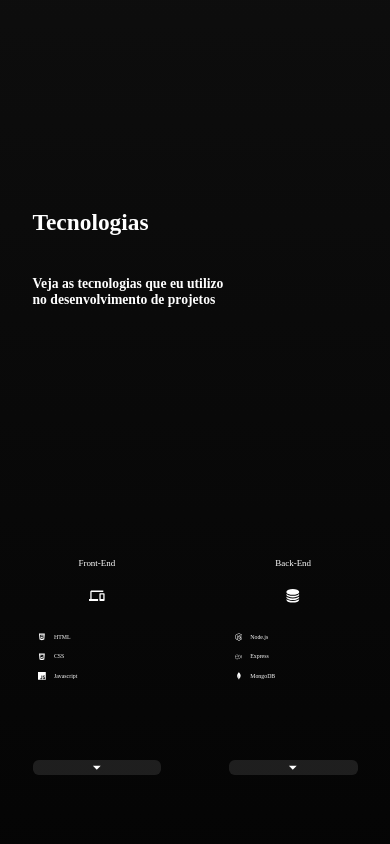
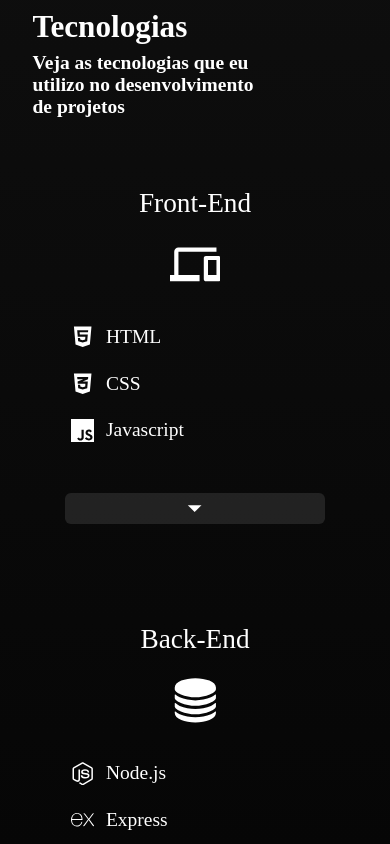
Before and after one commit to Rauatorres/meu-site, a React (Create React App) app: page / in a window 390 px wide. Shown: the part 1500-2344 px from the top of the page. Built offline with nearby package versions, Linux system fonts and the light colour scheme.

Commit message:
finalizando responsividade em área de tecnologias

```diff
--- a/package.json
+++ b/package.json
@@ -19,6 +19,7 @@
     "react": "^18.2.0",
     "react-dom": "^18.2.0",
     "react-icons": "^5.0.1",
+    "react-responsive": "^10.0.0",
     "react-scripts": "5.0.1",
     "web-vitals": "^2.1.4"
   },
--- a/src/components/tecnologias/conteudo/components/Categoria.jsx
+++ b/src/components/tecnologias/conteudo/components/Categoria.jsx
@@ -1,16 +1,30 @@
-import React, { useState } from 'react'
+import React, { useState, useEffect } from 'react'
+import { useMediaQuery } from 'react-responsive'
 
 import tecnologiasAreaMostrar from '../script/tecnologiasAreaMostrar.js'
-import mostrarBotaoDeAcordoComClique from '../script/mostrarBotaoDeAcordoComClique'
+import mostrarBotao from '../script/mostrarBotao.jsx'
 
 import ArrowDropDownIcon from '@mui/icons-material/ArrowDropDown';
 
 export default props=>{
-    const areaTecnologiaTamanhoMaximo = `${props.children.length * 5.1}vw`
-    const areaTecnologiaTamanhoReduzido = '16vw'
+    const isMobile = useMediaQuery({query: '(max-width: 768px)'})
+
+    var coeficienteDeTamanho = isMobile ? 12 : 5.1
+
+    const [areaTecnologiasTamanhoMaximo, setAreaTecnologiasTamanhoMaximo] = useState(`${coeficienteDeTamanho * props.children.length}vw`)
+    const [areaTecnologiasTamanhoReduzido, setAreaTecnologiasTamanhoReduzido] = useState(`${coeficienteDeTamanho * 3}vw`)
+    const [areaTecnologiasStyle, setAreaTecnologiasStyle] = useState(areaTecnologiasTamanhoReduzido)
+
     const quantidadeTecnologiasMaiorQue3 = props.children.length > 3
 
-    const [areaTecnologiasStyle, setAreaTecnologiasStyle] = useState(areaTecnologiaTamanhoReduzido)
+    useEffect(()=>{
+        setAreaTecnologiasTamanhoMaximo(`${coeficienteDeTamanho * props.children.length}vw`)
+        setAreaTecnologiasTamanhoReduzido(`${coeficienteDeTamanho * 3}vw`)
+    }, [coeficienteDeTamanho])
+
+    useEffect(()=>{
+        setAreaTecnologiasStyle(areaTecnologiasTamanhoReduzido)
+    }, [areaTecnologiasTamanhoReduzido])
 
     return(
         <div className='TecnologiasCategoria'>
@@ -19,19 +33,21 @@ export default props=>{
 
             <div
                 className={`TecnologiasArea`}
-                style={{height: quantidadeTecnologiasMaiorQue3 ? areaTecnologiasStyle : areaTecnologiaTamanhoMaximo}}
+                style={{height: quantidadeTecnologiasMaiorQue3 ? areaTecnologiasStyle : areaTecnologiasTamanhoMaximo}}
             >
                 {props.children}
             </div>
 
-            <div
+            {/* <div
                 className='TecnologiasBotaoMostrarMais'
                 onClick={()=>{
-                    tecnologiasAreaMostrar(areaTecnologiaTamanhoMaximo, areaTecnologiaTamanhoReduzido, areaTecnologiasStyle, setAreaTecnologiasStyle)}
+                        tecnologiasAreaMostrar(areaTecnologiasTamanhoMaximo, areaTecnologiasTamanhoReduzido, areaTecnologiasStyle, setAreaTecnologiasStyle)
+
+                    }
                 }
             >
-                {mostrarBotaoDeAcordoComClique(areaTecnologiaTamanhoReduzido, quantidadeTecnologiasMaiorQue3, areaTecnologiasStyle)}
-            </div>
+            </div> */}
+                {mostrarBotao(quantidadeTecnologiasMaiorQue3, areaTecnologiasTamanhoMaximo, areaTecnologiasTamanhoReduzido, areaTecnologiasStyle, setAreaTecnologiasStyle)}
         </div>
     )
 }
--- /dev/null
+++ b/src/components/tecnologias/conteudo/script/mostrarBotao.jsx
@@ -0,0 +1,35 @@
+import React from 'react'
+
+import tecnologiasAreaMostrar from './tecnologiasAreaMostrar';
+
+import { IoMdArrowDropdown } from "react-icons/io";
+import { IoMdArrowDropup } from "react-icons/io";
+
+export default (quantidadeTecnologiasMaiorQue3, areaTecnologiasTamanhoMaximo, areaTecnologiasTamanhoReduzido, areaTecnologiasStyle, setAreaTecnologiasStyle)=>{
+    function mostrarBotaoDeAcordoComClique(){
+        if (areaTecnologiasStyle == areaTecnologiasTamanhoReduzido){
+            return (
+                <IoMdArrowDropdown className='TecnologiasBotaoMostrarMaisIcone'/>
+            )
+        }else{
+            return (
+                <IoMdArrowDropup className='TecnologiasBotaoMostrarMaisIcone'/>
+            )
+        }
+    }
+
+    if(quantidadeTecnologiasMaiorQue3){
+        return(
+            <div
+                className='TecnologiasBotaoMostrarMais'
+                onClick={()=>{
+                        tecnologiasAreaMostrar(areaTecnologiasTamanhoMaximo, areaTecnologiasTamanhoReduzido, areaTecnologiasStyle, setAreaTecnologiasStyle)
+
+                    }
+                }
+            >
+                {mostrarBotaoDeAcordoComClique()}
+            </div>
+        )
+    }
+}
--- a/src/components/tecnologias/conteudo/script/mostrarBotaoDeAcordoComClique.jsx
+++ /dev/null
@@ -1,18 +0,0 @@
-import React from 'react'
-
-import { IoMdArrowDropdown } from "react-icons/io";
-import { IoMdArrowDropup } from "react-icons/io";
-
-export default (areaTecnologiaTamanhoReduzido, quantidadeTecnologiasMaiorQue3, areaTecnologiasStyle)=>{
-    if(quantidadeTecnologiasMaiorQue3){
-        if (areaTecnologiasStyle == areaTecnologiaTamanhoReduzido){
-            return (
-                <IoMdArrowDropdown className='TecnologiasBotaoMostrarMaisIcone'/>
-            )
-        }else{
-            return (
-                <IoMdArrowDropup className='TecnologiasBotaoMostrarMaisIcone'/>
-            )
-        }
-    }
-}
--- a/src/components/tecnologias/conteudo/script/tecnologiasAreaMostrar.js
+++ b/src/components/tecnologias/conteudo/script/tecnologiasAreaMostrar.js
@@ -4,4 +4,5 @@ export default (areaTecnologiaTamanhoMaximo, areaTecnologiaTamanhoReduzido, area
     }else{
         setAreaTecnologiasStyle(areaTecnologiaTamanhoReduzido)
     }
+    // console.log(areaTecnologiasStyle)
 }
--- a/src/components/tecnologias/css/Tecnologias.css
+++ b/src/components/tecnologias/css/Tecnologias.css
@@ -27,7 +27,8 @@
 }
 
 .TecnologiasCategoria{
-    /* background-color: red; */
+    /* background-color: blue; */
+    width: 32vw;
     margin: 50px 0;
 }
 .TecnologiasCategoriaTitulo{
@@ -53,7 +54,7 @@
     display: flex;
     align-items: center;
     padding: 1.5vw;
-    width: 30vw;
+    /* width: 30vw; */
     font-size: 1.5vw;
 }
 .TecnologiaIcone{
@@ -77,3 +78,60 @@
     margin: auto;
     font-size: 4vw !important;
 }
+
+@media (max-width: 768px) {
+    .TecnologiasTituloBox{
+        margin-top: 0;
+        margin-bottom: 5vw;
+        grid-column: 2/span 7;
+    }
+    .TecnologiasTitulo{
+        font-size: 8vw;
+        margin-bottom: 2vw;
+    }
+    .TecnologiasSubtitulo{
+        font-size: 5vw;
+    }
+
+    .AreaTecnologiasCategorias{
+        grid-column: 3/span 8;
+        /* background-color: red; */
+    }
+    .TecnologiasArea{
+        /* background-color: red; */
+    }
+    .TecnologiasCategoria{
+        /* background-color: blue; */
+        width: 100%;
+    }
+    .TecnologiasCategoriaTitulo{
+        font-size: 7vw;
+    }
+    .TecnologiasCategoriaIcone{
+        font-size: 13vw !important;
+    }
+
+    .Tecnologia{
+        padding: 3vw 1.5vw;
+    }
+    .TecnologiaNome{
+        font-size: 5vw;
+        margin-left: 3vw;
+    }
+    .TecnologiaIcone{
+        font-size: 6vw !important;
+    }
+
+    .TecnologiasBotaoMostrarMais{
+        margin-top: 10vw;
+        /* height: fit-content; */
+        padding: 0.5vw;
+    }
+    .TecnologiasBotaoMostrarMaisIcone{
+        font-size: 7vw !important;
+        /* display: block; */
+        height: fit-content;
+        /* margin: 10vw auto; */
+        /* background-color: red; */
+    }
+}
```
Also changed, not shown: 1 other file (tests, documents, lock files or other folders).
